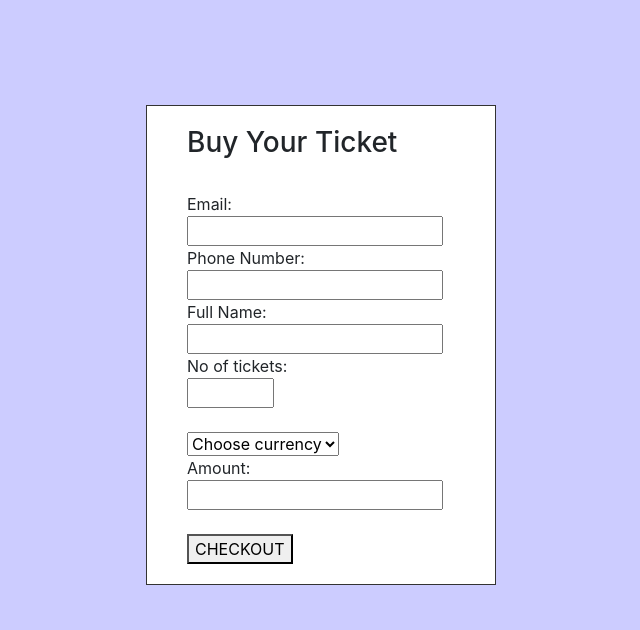
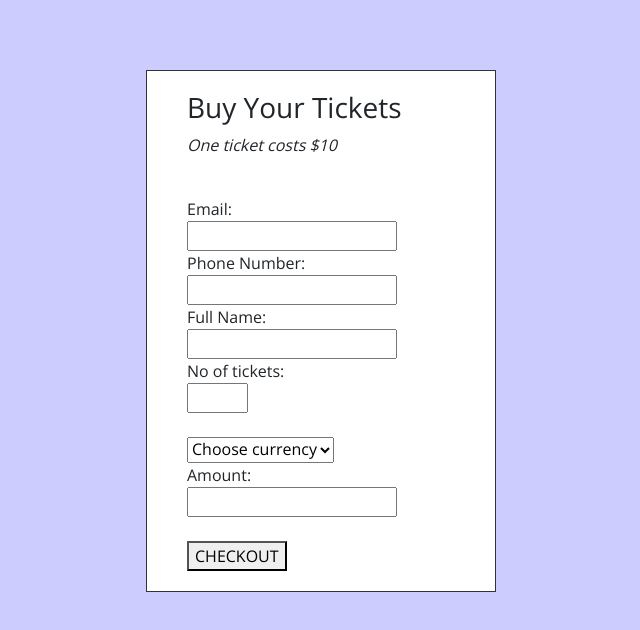
Before and after one commit to VickyMutai/techsultpay, a plain HTML site: page index.html in a window 1280 px wide. Shown: the whole page, without its empty margins (319-959 px from the left). Drawn offline with nearby package versions, Linux system fonts and the light colour scheme; files whose address does not match are found by name.

Commit message:
change fonts to work with

```diff
--- a/css/styles.css
+++ b/css/styles.css
@@ -1,8 +1,9 @@
 body{
     background-color: #ccccff;
+    font-family: 'Open Sans', sans-serif;
 }
 .panel{
-    margin-top: 30%;
+    margin-top: 20%;
     width:100%;
     padding:20px;
     padding-left: 40px;
--- a/index.html
+++ b/index.html
@@ -3,7 +3,10 @@
 <head>
   <meta charset="UTF-8">
   <meta name="viewport" content="width=device-width, initial-scale=1.0">
+  <link rel="icon" href="img/logo.jpeg" type="image/icon type">
   <link rel="stylesheet" href="https://cdn.jsdelivr.net/npm/bootstrap@4.6.0/dist/css/bootstrap.min.css">
+  <link rel="preconnect" href="https://fonts.gstatic.com">
+<link href="https://fonts.googleapis.com/css2?family=Open+Sans:wght@300;400s&display=swap" rel="stylesheet">
   <link rel="stylesheet" href="css/styles.css">
   <title>Techsult Pay</title>
   <script src="https://cdn.jsdelivr.net/npm/bootstrap@4.6.0/dist/js/bootstrap.min.js"></script>
@@ -16,15 +19,16 @@
   <div class="col-md-4"></div>
   <div class="col-md-4">
   <div class="panel panel-default">
-  <div class="panel-heading"><h3>Buy Your Ticket</h3></div>
+  <h3>Buy Your Tickets</h3>
+  <p><i>One ticket costs $10</i></p>
   <div class="panel-body">
   <form method="POST" action="https://checkout.flutterwave.com/v3/hosted/pay" target="_blank">
     <input type="hidden" name="public_key" value="FLWPUBK-09105c09975e40e2c6a923dbac3b4d37-X" />
     <br>
     Email:<br>
-    <input type="" name="customer[email]" /><br>
+    <input type="email" name="customer[email]" /><br>
     Phone Number:<br>
-    <input type="" name="customer[phone_number]" /><br>
+    <input type="tel" name="customer[phone_number]" /><br>
     Full Name: <br>
     <input type="" name="customer[name]" /><br>
     <input type="hidden" name="tx_ref" value="techsult-shrucoin"/>
```
